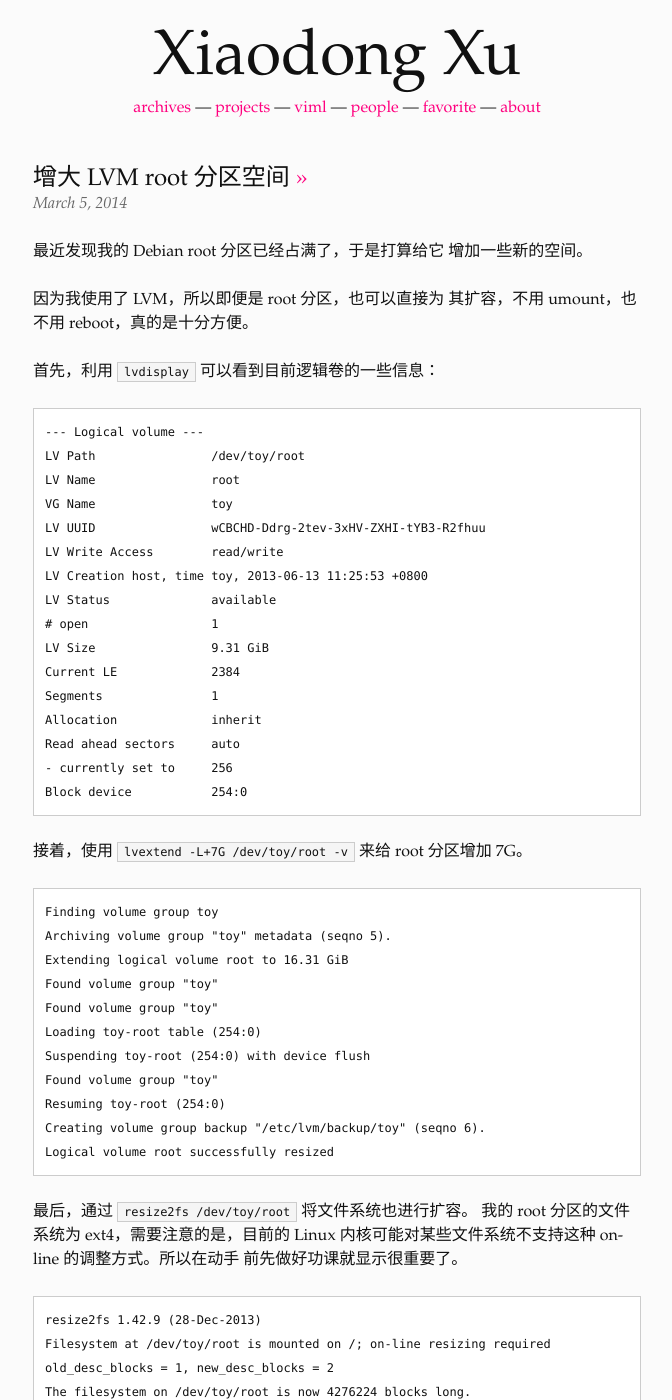
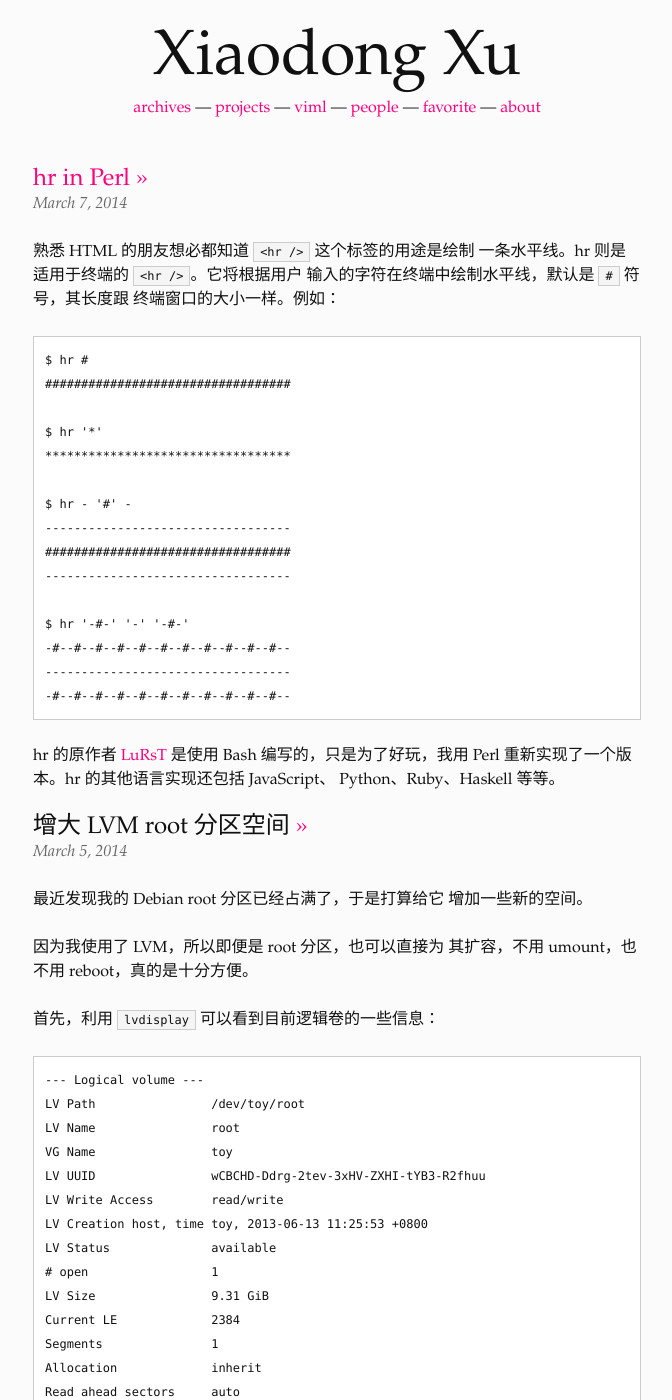
Before and after one commit to xuxiaodong/xuxiaodong.github.com, a Jekyll site: the page built from index.html, in a window 1280 px wide and 1400 px high. Shown: the whole window, without its empty margins (303-975 px from the left). Built offline with Jekyll 4.4.1, drawn with Linux system fonts in a browser that asks for light colours; Markdown is read by kramdown in place of the engine named in the settings; some of the changed text lies outside the part shown.

Commit message:
add post

```diff
--- a/_posts/2014-03-05-resize-lvm-root-partition-slash.markdown
+++ b/_posts/2014-03-05-resize-lvm-root-partition-slash.markdown
@@ -48,7 +48,7 @@ post-link:
 最后，通过 `resize2fs /dev/toy/root` 将文件系统也进行扩容。
 我的 root 分区的文件系统为 ext4，需要注意的是，目前的 Linux
 内核可能对某些文件系统不支持这种 on-line 的调整方式。所以在动手
-前先做好功课就显示很重要了。
+前先做好功课就显得很重要了。
 
     resize2fs 1.42.9 (28-Dec-2013)
     Filesystem at /dev/toy/root is mounted on /; on-line resizing required
--- /dev/null
+++ b/_posts/2014-03-07-hr-in-perl.markdown
@@ -0,0 +1,33 @@
+---
+layout: post
+title: hr in Perl
+date: 2014-03-07 16:57
+post-link: https://github.com/xuxiaodong/hr
+---
+
+熟悉 HTML 的朋友想必都知道 `<hr />` 这个标签的用途是绘制
+一条水平线。hr 则是适用于终端的 `<hr />`。它将根据用户
+输入的字符在终端中绘制水平线，默认是 `#` 符号，其长度跟
+终端窗口的大小一样。例如：
+
+    $ hr #
+    ##################################
+
+    $ hr '*'
+    **********************************
+
+    $ hr - '#' -
+    ----------------------------------
+    ##################################
+    ----------------------------------
+
+    $ hr '-#-' '-' '-#-'
+    -#--#--#--#--#--#--#--#--#--#--#--
+    ----------------------------------
+    -#--#--#--#--#--#--#--#--#--#--#--
+
+hr 的原作者 [LuRsT][l] 是使用 Bash 编写的，只是为了好玩，我用
+Perl 重新实现了一个版本。hr 的其他语言实现还包括 JavaScript、
+Python、Ruby、Haskell 等等。
+
+[l]: https://github.com/LuRsT/hr
```
